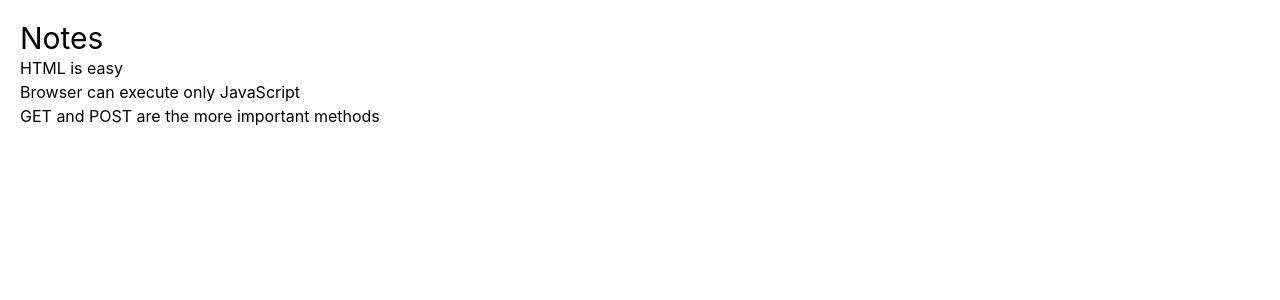
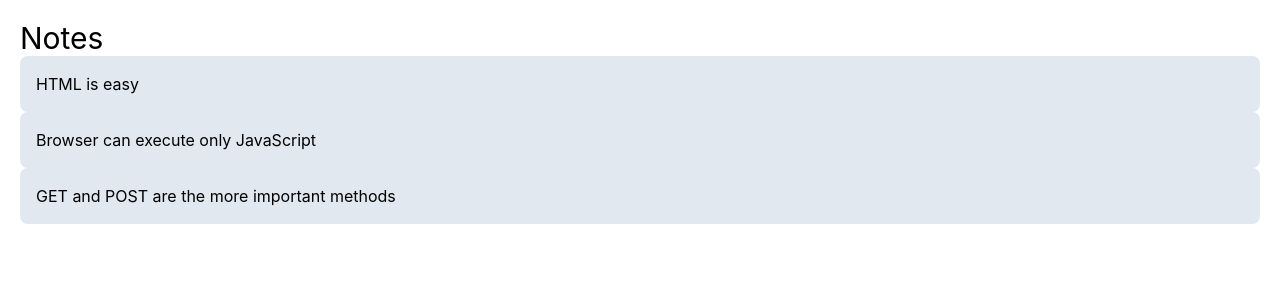
Before and after one commit to oelearning/fullstackopen-1c, a React (Vite) app in the folder 1c/: page /notes in a window 1280 px wide. Shown: the top 300 px of the page. Built offline with nearby package versions, Linux system fonts and the light colour scheme.

Commit message:
add default prop value

```diff
--- a/1c/src/components/Note.jsx
+++ b/1c/src/components/Note.jsx
@@ -1,6 +1,6 @@
-export const Note = ({ content }) => {
+export const Note = ({ content = 'Content missing' }) => {
   return (
-    <li>
+    <li className='bg-slate-200 p-4 rounded-lg'>
       <p>{content}</p>
     </li>
   )
```
